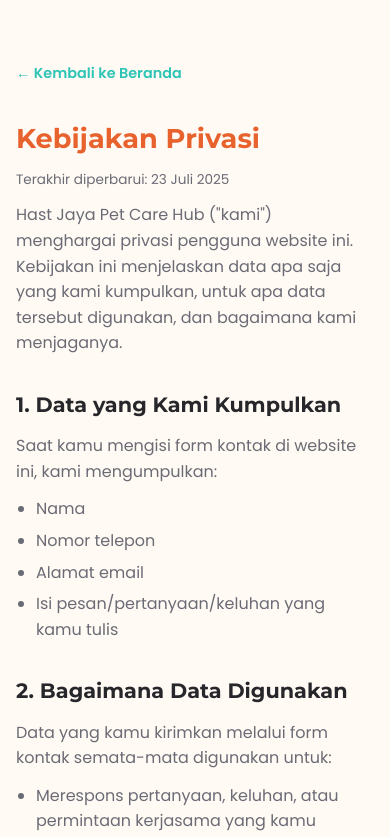
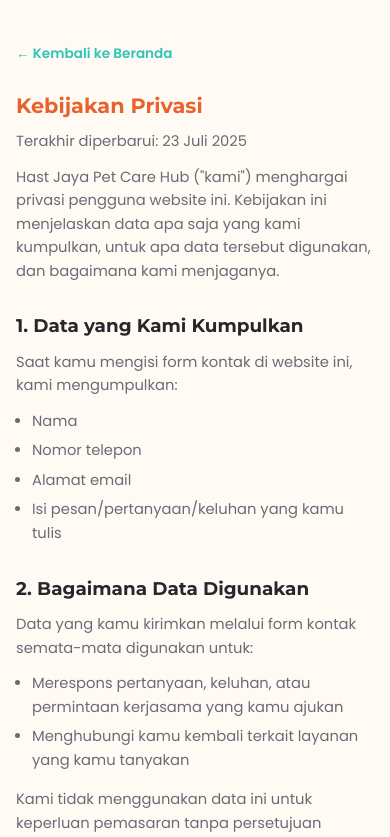
Before and after one commit to VirzanPasaNugraha/Hast-Jaya-PetCare, a Next.js app: page /privacy-policy in a window 390 px wide. Shown: the top 837 px of the page. Built offline with nearby package versions, Linux system fonts and the light colour scheme.

Commit message:
Initial commit: migrasi Hast Jaya ke Next.js

```diff
--- a/app/privacy-policy/privacy.css
+++ b/app/privacy-policy/privacy.css
@@ -1,10 +1,12 @@
 .privacy-page {
   padding: 60px 0 80px;
   min-height: 70vh;
+  overflow-x: hidden;
 }
 
 .privacy-container {
   max-width: 760px;
+  width: 100%;
 }
 
 .back-link {
@@ -19,6 +21,7 @@
   font-size: 2.2rem;
   color: var(--primary-dark);
   margin-bottom: 8px;
+  word-wrap: break-word;
 }
 
 .updated {
@@ -30,29 +33,77 @@
 .privacy-page h2 {
   font-size: 1.3rem;
   margin: 32px 0 12px;
+  word-wrap: break-word;
 }
 
 .privacy-page p {
   color: var(--text-light);
   margin-bottom: 12px;
+  word-wrap: break-word;
+  overflow-wrap: break-word;
 }
 
 .privacy-page ul {
   margin: 0 0 16px 20px;
   color: var(--text-light);
+  padding: 0;
 }
 
 .privacy-page li {
   margin-bottom: 6px;
+  word-wrap: break-word;
+  overflow-wrap: break-word;
 }
 
 .privacy-page a {
   color: var(--secondary);
   font-weight: 600;
+  word-break: break-word;
+}
+
+/* ===== RESPONSIVE ===== */
+@media (max-width: 768px) {
+  .privacy-page {
+    padding: 40px 0 56px;
+  }
+
+  .privacy-page h1 {
+    font-size: 1.8rem;
+  }
+
+  .privacy-page h2 {
+    font-size: 1.15rem;
+    margin: 28px 0 10px;
+  }
+
+  .privacy-page p,
+  .privacy-page li {
+    font-size: 0.92rem;
+    line-height: 1.6;
+  }
 }
 
 @media (max-width: 600px) {
   .privacy-page h1 {
-    font-size: 1.7rem;
+    font-size: 1.5rem;
+  }
+
+  .updated {
+    font-size: 0.8rem;
+  }
+
+  .privacy-page ul {
+    margin-left: 16px;
   }
 }
+
+@media (max-width: 400px) {
+  .privacy-page h1 {
+    font-size: 1.3rem;
+  }
+
+  .back-link {
+    font-size: 0.85rem;
+    margin-bottom: 24px;
+  }
+}
```
